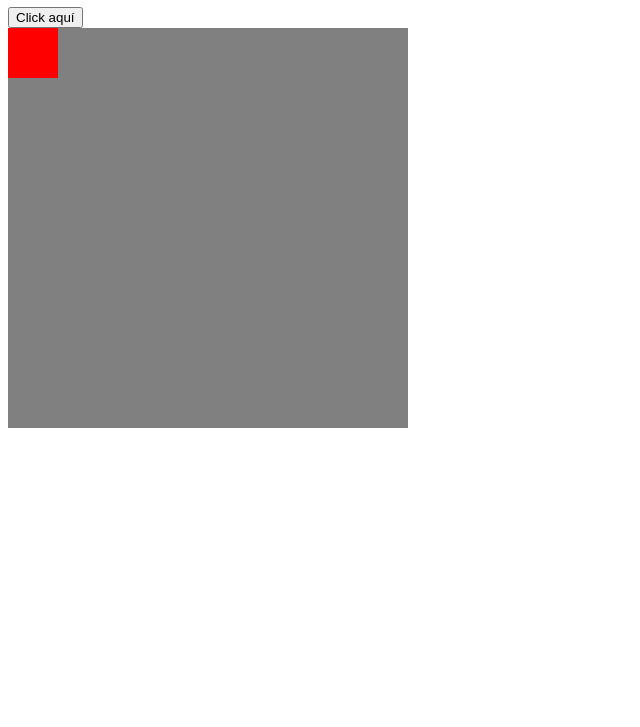
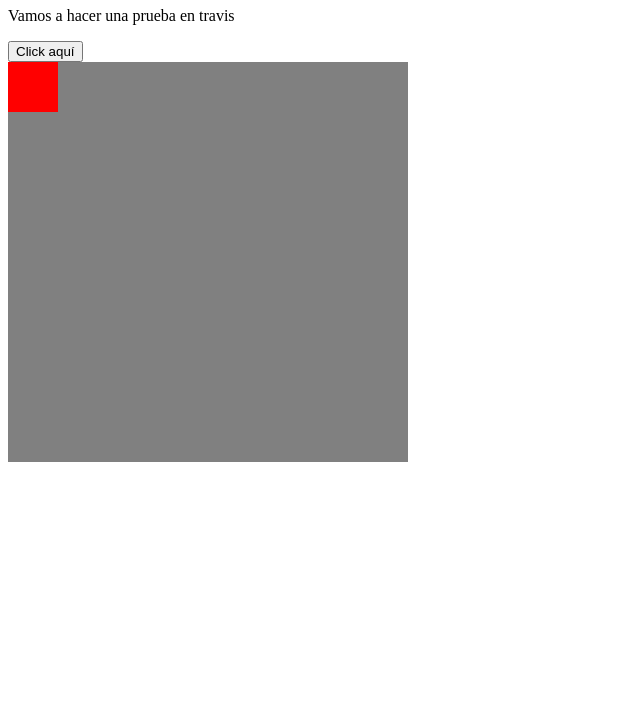
Before and after one commit to Ronald22/Rubrica31, a website: page Proyecto_prueba/public_html/index.html in a window 1280 px wide. Shown: the part 73-800 px from the top of the page, without its empty margins (0-640 px from the left). Drawn offline with Linux system fonts and the light colour scheme.

Commit message:
Prueba 1

```diff
--- a/Proyecto_prueba/public_html/index.html
+++ b/Proyecto_prueba/public_html/index.html
@@ -26,6 +26,7 @@ and open the template in the editor.
     </head>
     <body>
         <h1>Mi Primera Animación en Javascript </h1>
+        <p>Vamos a hacer una prueba en travis</p>
         <button onclick="miAnimacion()">Click aquí</button>
 
         <div id="contenedor">
```
